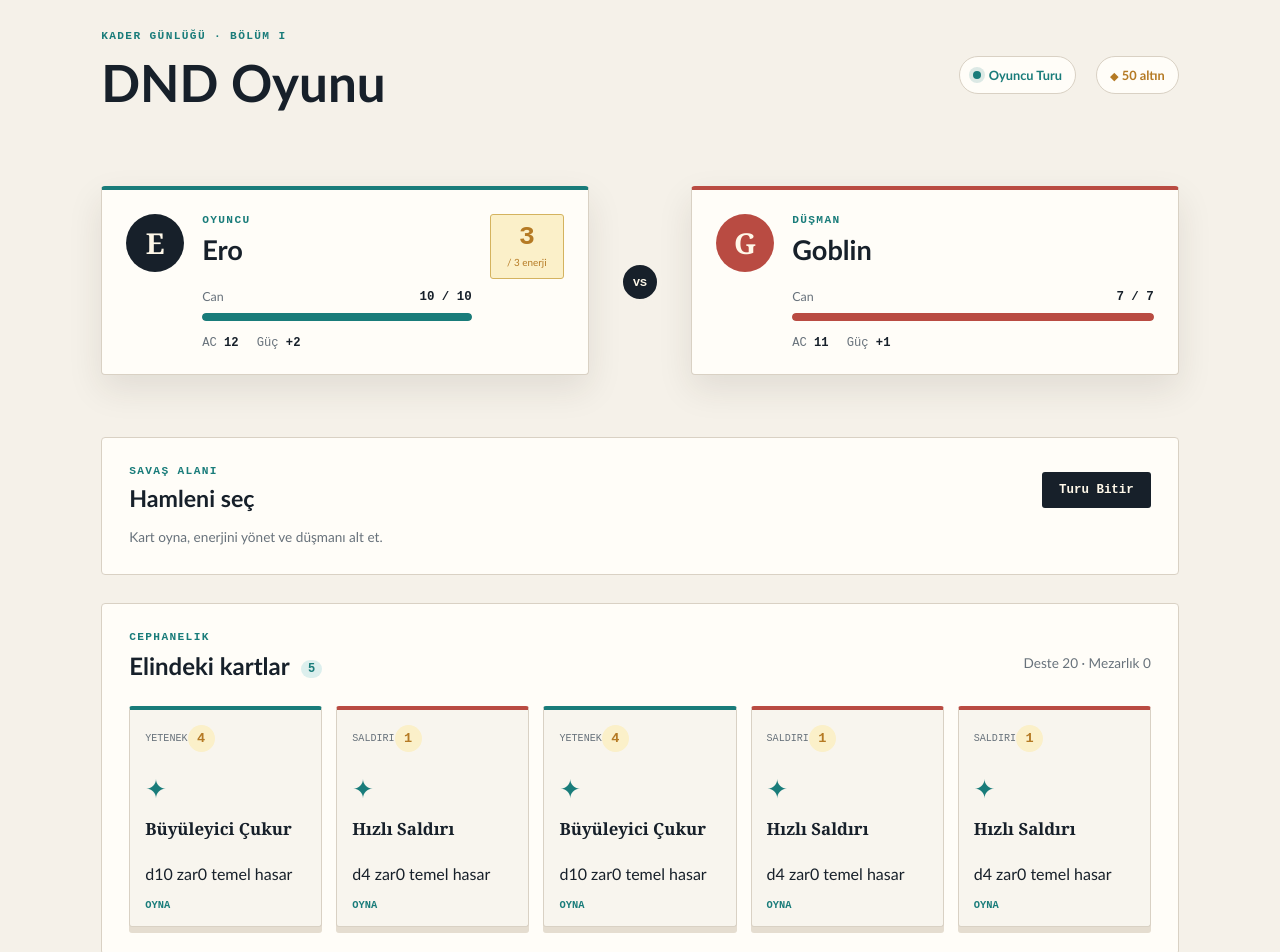
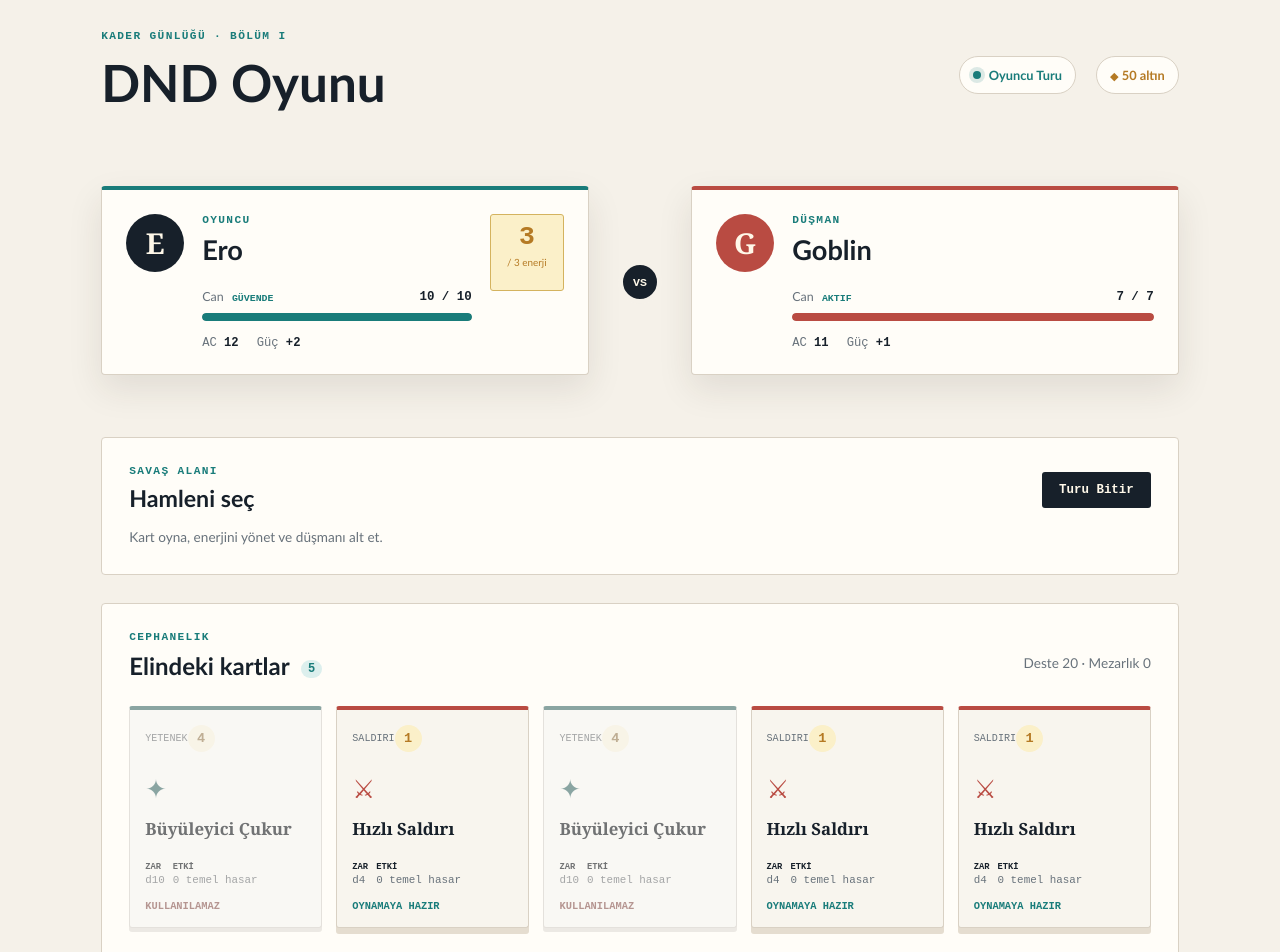
Before and after one commit to BHTISKI/Project-DND, a React (Vite) app: page / in a window 1280 px wide. Shown: the top 952 px of the page. Built offline with nearby package versions, Linux system fonts and the light colour scheme.

Commit message:
Improve combat UI feedback

```diff
--- a/src/App.css
+++ b/src/App.css
@@ -36,6 +36,9 @@
 .fighter h2 { margin: 3px 0 18px; font-size: 1.7rem; color: var(--ink); }
 .health-row { color: var(--muted); font-size: 0.78rem; }
 .health-row strong { color: var(--ink); font-family: var(--mono); }
+.health-row small { margin-left: 5px; color: var(--teal); font: 700 0.62rem var(--mono); text-transform: uppercase; }
+.fighter--low-health { animation: health-pulse 1.8s ease-in-out infinite; }
+.fighter--low-health .health-row small { color: var(--red); }
 .health-bar { height: 8px; margin: 7px 0 15px; overflow: hidden; border-radius: 99px; background: #e8e2d8; }
 .health-bar span { display: block; height: 100%; border-radius: inherit; background: var(--teal); transition: width 0.3s ease; }
 .fighter--enemy .health-bar span { background: var(--red); }
@@ -44,6 +47,7 @@
 .energy-display { display: flex; flex-direction: column; align-items: center; justify-content: center; align-self: flex-start; min-width: 74px; padding: 9px; border: 1px solid #d4b35f; border-radius: 3px; background: #fbf0c9; color: var(--gold); }
 .energy-display span { font: 700 1.65rem var(--mono); line-height: 1; }
 .energy-display small { margin-top: 5px; font-size: 0.62rem; white-space: nowrap; }
+.energy-display i { width: 100%; height: 4px; margin-top: 8px; background: linear-gradient(to right, var(--gold) calc(var(--energy-fill, 100%) * 1%), transparent 0); }
 .battle-divider { position: absolute; inset: 50% auto auto 50%; z-index: 1; transform: translate(-50%, -50%); }
 .battle-divider span { display: grid; place-items: center; width: 44px; height: 44px; border: 5px solid var(--paper); border-radius: 50%; background: var(--ink); color: #fff8e9; font: 700 0.72rem var(--mono); }
 .combat-panel, .hand-section, .battle-log { margin-top: 20px; padding: 27px; border: 1px solid var(--line); border-radius: 4px; background: var(--panel); }
@@ -63,16 +67,26 @@
 .reward-card p { color: var(--muted); font-size: 0.8rem; }
 .hand-section { margin-top: 28px; }
 .hand-grid { display: grid; grid-template-columns: repeat(5, minmax(140px, 1fr)); gap: 14px; margin-top: 22px; }
+.hand-grid--inactive { opacity: 0.78; }
 .game-card { position: relative; display: flex; min-height: 205px; flex-direction: column; width: 100%; padding: 15px; overflow: hidden; border: 1px solid var(--line); border-top: 4px solid var(--teal); border-radius: 3px; background: #f8f5ee; color: var(--ink); text-align: left; cursor: pointer; box-shadow: 0 6px 0 #e5ddd0; transition: transform 0.2s, box-shadow 0.2s; }
 .game-card:hover, .game-card:focus-visible { transform: translateY(-7px); box-shadow: 0 13px 0 #e5ddd0; outline: none; }
+.game-card:focus-visible { outline: 3px solid var(--teal); outline-offset: 3px; }
+.game-card--disabled { cursor: not-allowed; filter: saturate(0.45); opacity: 0.62; box-shadow: 0 4px 0 #e5ddd0; }
+.game-card--disabled:hover { transform: none; box-shadow: 0 4px 0 #e5ddd0; }
 .game-card--saldırı { border-top-color: var(--red); }
 .game-card--savunma { border-top-color: var(--gold); }
+.game-card--yetenek { border-top-color: var(--teal); }
 .card-topline { color: var(--muted); font: 0.63rem var(--mono); text-transform: uppercase; }
 .card-topline strong { display: grid; place-items: center; width: 27px; height: 27px; border-radius: 50%; background: #fbf0c9; color: var(--gold); font-size: 0.85rem; }
 .card-glyph { margin: 18px 0 12px; color: var(--teal); font-size: 1.6rem; }
+.game-card--saldırı .card-glyph { color: var(--red); }
+.game-card--savunma .card-glyph { color: var(--gold); }
 .card-name { min-height: 43px; font: 700 1.05rem/1.2 var(--heading); }
-.card-rule { margin-top: auto; color: var(--muted); font-size: 0.72rem; }
+.card-details { display: flex; gap: 8px; margin-top: auto; color: var(--muted); font: 0.68rem var(--mono); }
+.card-details span { display: flex; flex-direction: column; gap: 2px; }
+.card-details b { color: var(--ink); font-size: 0.55rem; }
 .card-action { margin-top: 14px; color: var(--teal); font: 700 0.65rem var(--mono); text-transform: uppercase; }
+.game-card--disabled .card-action { color: var(--red); }
 .battle-log { background: var(--ink); color: #e9e3d7; }
 .battle-log .eyebrow, .battle-log h2 { color: #f6d98c; }
 .battle-log h2 { font-size: 1.15rem; }
@@ -82,6 +96,7 @@
 .log-marker { flex: 0 0 6px; width: 6px; height: 6px; border-radius: 50%; background: #f6d98c; }
 .empty-state { padding: 24px; border: 1px dashed var(--line); color: var(--muted); text-align: center; }
 .sr-only { position: absolute; width: 1px; height: 1px; padding: 0; margin: -1px; overflow: hidden; clip: rect(0, 0, 0, 0); white-space: nowrap; border: 0; }
+@keyframes health-pulse { 50% { box-shadow: 0 14px 35px rgba(185, 75, 66, 0.18); } }
 @media (max-width: 760px) {
   .game-shell { padding-top: 20px; }
   .topbar, .topbar-meta { align-items: flex-start; flex-direction: column; }
@@ -92,6 +107,7 @@
   .fighter { padding: 18px; }
   .hand-grid { display: flex; overflow-x: auto; padding: 3px 3px 14px; scroll-snap-type: x mandatory; }
   .game-card { flex: 0 0 178px; scroll-snap-align: start; }
+  .hand-grid--inactive { opacity: 0.86; }
   .reward-grid { grid-template-columns: 1fr; }
   .combat-panel, .hand-section, .battle-log { padding: 20px; }
 }
--- a/src/App.tsx
+++ b/src/App.tsx
@@ -1,19 +1,29 @@
+import { useEffect } from 'react';
 import { useGameStore } from './state/store';
+import { BattleStats } from './components/BattleStats';
+import { CombatControls } from './components/CombatControls';
 import { Hand } from './components/Hand';
-import { useEffect } from 'react';
-import { BattleStats } from "./components/BattleStats";
-import { CombatControls } from "./components/CombatControls";
-import { ShopPanel } from "./components/ShopPanel";
+import { ShopPanel } from './components/ShopPanel';
 import './App.css';
 
 function App() {
-  // Only initialize game; all other state accessed inside components
-  const initializeGame = useGameStore(s => s.initializeGame);
+  const initializeGame = useGameStore((s) => s.initializeGame);
+  const isPlayerTurn = useGameStore((s) => s.isPlayerTurn);
+  const gold = useGameStore((s) => s.gold);
+  const gamePhase = useGameStore((s) => s.gamePhase);
+  const rewardOptions = useGameStore((s) => s.rewardOptions);
+  const addRewardCardToDeck = useGameStore((s) => s.addRewardCardToDeck);
+  const skipReward = useGameStore((s) => s.skipReward);
+  const hand = useGameStore((s) => s.hand);
+  const deck = useGameStore((s) => s.deck);
+  const discardPile = useGameStore((s) => s.discardPile);
+  const battleLogs = useGameStore((s) => s.battleLogs);
 
   useEffect(() => {
-    // Initialize the game (creates deck, draws initial hand, etc.)
     initializeGame();
   }, [initializeGame]);
+
+  const combatTitle = gamePhase === 'combat' ? 'Hamleni seç' : gamePhase === 'victory' ? 'Zafer!' : 'Mola';
 
   return (
     <main className="game-shell">
@@ -23,11 +33,11 @@ function App() {
           <h1>DND Oyunu</h1>
         </div>
         <div className="topbar-meta">
-          <div className={`turn-badge ${useGameStore(s => s.isPlayerTurn) ? 'turn-badge--player' : 'turn-badge--enemy'}`}>
+          <div className={`turn-badge ${isPlayerTurn ? 'turn-badge--player' : 'turn-badge--enemy'}`}>
             <span className="turn-dot" aria-hidden="true" />
-            {useGameStore(s => s.isPlayerTurn) ? 'Oyuncu Turu' : 'Düşman Turu'}
+            {isPlayerTurn ? 'Oyuncu Turu' : 'Düşman Turu'}
           </div>
-          <div className="gold-display"><span aria-hidden="true">◆</span> {useGameStore(s => s.gold)} altın</div>
+          <div className="gold-display"><span aria-hidden="true">◆</span> {gold} altın</div>
         </div>
       </header>
 
@@ -40,49 +50,33 @@ function App() {
         <div className="panel-heading">
           <div>
             <p className="eyebrow">Savaş alanı</p>
-            <h2>
-              {(() => {
-                const phase = useGameStore(s => s.gamePhase);
-                if (phase === 'combat') return 'Hamleni seç';
-                if (phase === 'victory') return 'Zafer!';
-                return 'Mola';
-              })()}
-            </h2>
+            <h2>{combatTitle}</h2>
           </div>
-          {useGameStore(s => s.gamePhase) === 'combat' && <CombatControls endTurn={useGameStore(s => s.endTurn)} />}
+          {gamePhase === 'combat' && <CombatControls />}
         </div>
 
-        {useGameStore(s => s.gamePhase) === 'combat' && (
-          <p className="panel-hint">Kart oyna, enerjini yönet ve düşmanı alt et.</p>
-        )}
-        {useGameStore(s => s.gamePhase) === 'shop' && (
-          <ShopPanel />
-        )}
-        {useGameStore(s => s.gamePhase) === 'victory' && (
+        {gamePhase === 'combat' && <p className="panel-hint">Kart oyna, enerjini yönet ve düşmanı alt et.</p>}
+        {gamePhase === 'shop' && <ShopPanel />}
+        {gamePhase === 'victory' && (
           <>
             <p className="panel-hint">Tebrikler! Bir ödül kartı seçin veya ödülü geçin.</p>
-            {useGameStore(s => s.rewardOptions).length === 0 ? (
+            {rewardOptions.length === 0 ? (
               <p className="empty-state">Ödül kartları yükleniyor...</p>
             ) : (
               <div className="reward-grid">
-                {useGameStore(s => s.rewardOptions).map((card) => (
+                {rewardOptions.map((card) => (
                   <div key={card.id} className="reward-card">
                     <h3>{card.isim}</h3>
                     <p>{card.tip} · {card.zarTuru}</p>
                     <p>Mana: {card.manaBedeli}</p>
-                    <button
-                      onClick={() => useGameStore(s => s.addRewardCardToDeck)(card.id)}
-                      className="button button--reward"
-                    >
+                    <button onClick={() => addRewardCardToDeck(card.id)} className="button button--reward">
                       Desteye Ekle
                     </button>
                   </div>
                 ))}
               </div>
             )}
-            <button onClick={useGameStore(s => s.skipReward)} className="button button--quiet">
-              Awardı Pas Geç
-            </button>
+            <button onClick={skipReward} className="button button--quiet">Awardı Pas Geç</button>
           </>
         )}
       </section>
@@ -91,11 +85,9 @@ function App() {
         <div className="section-heading">
           <div>
             <p className="eyebrow">Cephanelik</p>
-            <h2>Elindeki kartlar <span>{useGameStore(s => s.hand).length}</span></h2>
+            <h2>Elindeki kartlar <span>{hand.length}</span></h2>
           </div>
-          <p className="deck-count">
-            Deste {useGameStore(s => s.deck).length} · Mezarlık {useGameStore(s => s.discardPile).length}
-          </p>
+          <p className="deck-count">Deste {deck.length} · Mezarlık {discardPile.length}</p>
         </div>
         <Hand />
       </section>
@@ -108,7 +100,7 @@ function App() {
           </div>
           <span className="log-status">Canlı</span>
         </div>
-        {useGameStore(s => s.battleLogs).slice(-5).map((msg, idx) => (
+        {battleLogs.slice(-5).map((msg, idx) => (
           <div key={idx} className="log-entry">
             <span className="log-marker" />
             {msg}
--- a/src/components/BattleStats.tsx
+++ b/src/components/BattleStats.tsx
@@ -1,4 +1,3 @@
-import type { Character, Card } from '../types/game';
 import React from 'react';
 import { useGameStore } from '../state/store';
 
@@ -13,28 +12,30 @@ export const BattleStats: React.FC = () => {
     hand,
     discardPile,
   } = useGameStore();
+  const playerHealthPercent = Math.max(0, (player.mevcutCan / player.maksimumCan) * 100);
+  const enemyHealthPercent = Math.max(0, (enemy.mevcutCan / enemy.maksimumCan) * 100);
 
   return (
     <>
-      <article className="fighter fighter--player">
+      <article className={`fighter fighter--player${playerHealthPercent <= 30 ? ' fighter--low-health' : ''}`}>
         <div className="fighter-icon">E</div>
         <div className="fighter-copy">
           <p className="fighter-kicker">Oyuncu</p>
           <h2>{player.isim}</h2>
-          <div className="health-row"><span>Can</span><strong>{player.mevcutCan} / {player.maksimumCan}</strong></div>
-          <div className="health-bar"><span style={{ width: `${Math.max(0, (player.mevcutCan / player.maksimumCan) * 100)}%` }} /></div>
+          <div className="health-row"><span>Can <small>{playerHealthPercent <= 30 ? 'Kritik' : 'Güvende'}</small></span><strong>{player.mevcutCan} / {player.maksimumCan}</strong></div>
+          <div className="health-bar" role="progressbar" aria-label="Oyuncu canı" aria-valuenow={player.mevcutCan} aria-valuemin={0} aria-valuemax={player.maksimumCan}><span style={{ width: `${playerHealthPercent}%` }} /></div>
           <div className="fighter-stats"><span>AC <b>{player.zirhSinifi}</b></span><span>Güç <b>+{player.gucCarpani}</b></span></div>
         </div>
-        <div className="energy-display"><span>{currentEnergy}</span><small>/ {maxEnergy} enerji</small></div>
+        <div className="energy-display" aria-label={`${currentEnergy} / ${maxEnergy} enerji`}><span>{currentEnergy}</span><small>/ {maxEnergy} enerji</small><i aria-hidden="true" /></div>
       </article>
 
-      <article className="fighter fighter--enemy">
+      <article className={`fighter fighter--enemy${enemyHealthPercent <= 30 ? ' fighter--low-health' : ''}`}>
         <div className="fighter-icon">G</div>
         <div className="fighter-copy">
           <p className="fighter-kicker">Düşman</p>
           <h2>{enemy.isim}</h2>
-          <div className="health-row"><span>Can</span><strong>{enemy.mevcutCan} / {enemy.maksimumCan}</strong></div>
-          <div className="health-bar"><span style={{ width: `${Math.max(0, (enemy.mevcutCan / enemy.maksimumCan) * 100)}%` }} /></div>
+          <div className="health-row"><span>Can <small>{enemyHealthPercent <= 30 ? 'Kritik' : 'Aktif'}</small></span><strong>{enemy.mevcutCan} / {enemy.maksimumCan}</strong></div>
+          <div className="health-bar" role="progressbar" aria-label="Düşman canı" aria-valuenow={enemy.mevcutCan} aria-valuemin={0} aria-valuemax={enemy.maksimumCan}><span style={{ width: `${enemyHealthPercent}%` }} /></div>
           <div className="fighter-stats"><span>AC <b>{enemy.zirhSinifi}</b></span><span>Güç <b>+{enemy.gucCarpani}</b></span></div>
         </div>
       </article>
--- a/src/components/Card.tsx
+++ b/src/components/Card.tsx
@@ -7,19 +7,22 @@ interface CardProps {
 }
 
 export const CardComponent: React.FC<CardProps> = ({ card, onPlay, isPlayable = true }) => {
+  const cardTypeLabel = card.tip === 'saldırı' ? 'Saldırı' : card.tip === 'savunma' ? 'Savunma' : 'Yetenek';
+  const cardGlyph = card.tip === 'saldırı' ? '⚔' : card.tip === 'savunma' ? '◈' : '✦';
+
   return (
     <button
       type="button"
       className={`game-card game-card--${card.tip}${isPlayable ? '' : ' game-card--disabled'}`}
       onClick={() => onPlay(card)}
       disabled={!isPlayable}
-      aria-label={`${card.isim}, ${card.tip}, ${card.manaBedeli} mana, ${card.zarTuru} zar, ${card.baseHasar} temel hasar`}
+      aria-label={`${card.isim}, ${cardTypeLabel}, ${card.manaBedeli} mana, ${card.zarTuru} zar, ${card.baseHasar} temel hasar${isPlayable ? '' : ', kullanılamaz'}`}
     >
-      <span className="card-topline"><span className="card-type">{card.tip}</span><strong aria-label={`${card.manaBedeli} mana`}>{card.manaBedeli}</strong></span>
-      <span className="card-glyph" aria-hidden="true">✦</span>
+      <span className="card-topline"><span className="card-type">{cardTypeLabel}</span><strong aria-label={`${card.manaBedeli} mana`}>{card.manaBedeli}</strong></span>
+      <span className="card-glyph" aria-hidden="true">{cardGlyph}</span>
       <span className="card-name">{card.isim}</span>
-      <span className="card-details"><span>{card.zarTuru} zar</span><span>{card.baseHasar} temel hasar</span></span>
-      <span className="card-action">{isPlayable ? 'Oyna' : 'Sıra bekleniyor'}</span>
+      <span className="card-details"><span><b>ZAR</b>{card.zarTuru}</span><span><b>ETKİ</b>{card.baseHasar} temel hasar</span></span>
+      <span className="card-action">{isPlayable ? 'Oynamaya hazır' : 'Kullanılamaz'}</span>
     </button>
   );
 };
--- a/src/components/Hand.tsx
+++ b/src/components/Hand.tsx
@@ -7,6 +7,7 @@ export const Hand: React.FC = () => {
   const playCard = useGameStore((s) => s.playCard);
   const isPlayerTurn = useGameStore((s) => s.isPlayerTurn);
   const gamePhase = useGameStore((s) => s.gamePhase);
+  const currentEnergy = useGameStore((s) => s.currentEnergy);
 
   const handlePlay = (card: Card) => {
     // Only allow playing in combat phase and player turn
@@ -17,9 +18,14 @@ export const Hand: React.FC = () => {
   };
 
   return (
-    <div className="hand-grid">
+    <div className={`hand-grid${isPlayerTurn && gamePhase === 'combat' ? '' : ' hand-grid--inactive'}`} aria-label="Kart eli">
       {hand.map((card) => (
-        <CardComponent key={card.id} card={card} onPlay={handlePlay} />
+        <CardComponent
+          key={card.id}
+          card={card}
+          onPlay={handlePlay}
+          isPlayable={isPlayerTurn && gamePhase === 'combat' && currentEnergy >= card.manaBedeli}
+        />
       ))}
       {hand.length === 0 && (
         <div className="empty-state">
--- a/src/components/ShopPanel.tsx
+++ b/src/components/ShopPanel.tsx
@@ -1,5 +1,4 @@
 import React from 'react';
-import type { Card } from '../types/game';
 import { useGameStore } from '../state/store';
 
 export const ShopPanel: React.FC = () => {
```
